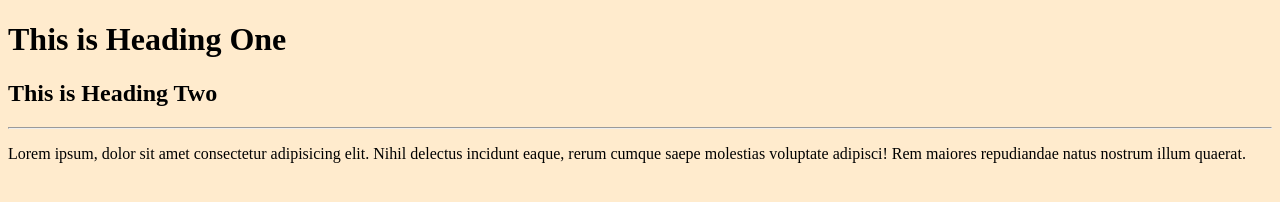
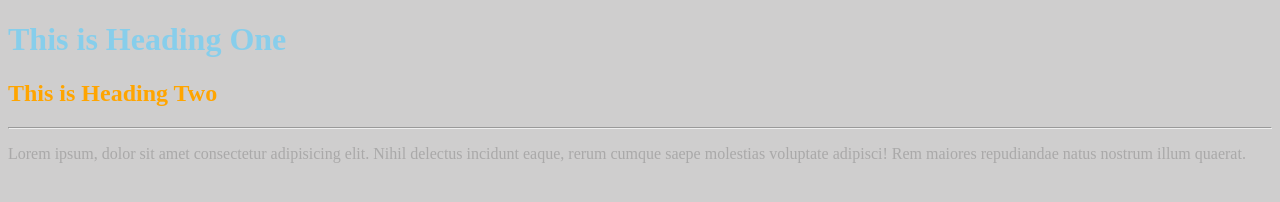
Before and after one commit to kakon4366/git-learning, a plain HTML site: page index.html in a window 1280 px wide. Drawn offline with Linux system fonts and the light colour scheme.

Commit message:
css updated

```diff
--- a/style.css
+++ b/style.css
@@ -1,3 +1,12 @@
 body{
-    background: blanchedalmond;
+    background: #cfcece;
 }
+h1{
+    color: skyblue;
+}
+h2{
+    color: orange;
+}
+p{
+    color: #4444;
+}
```
